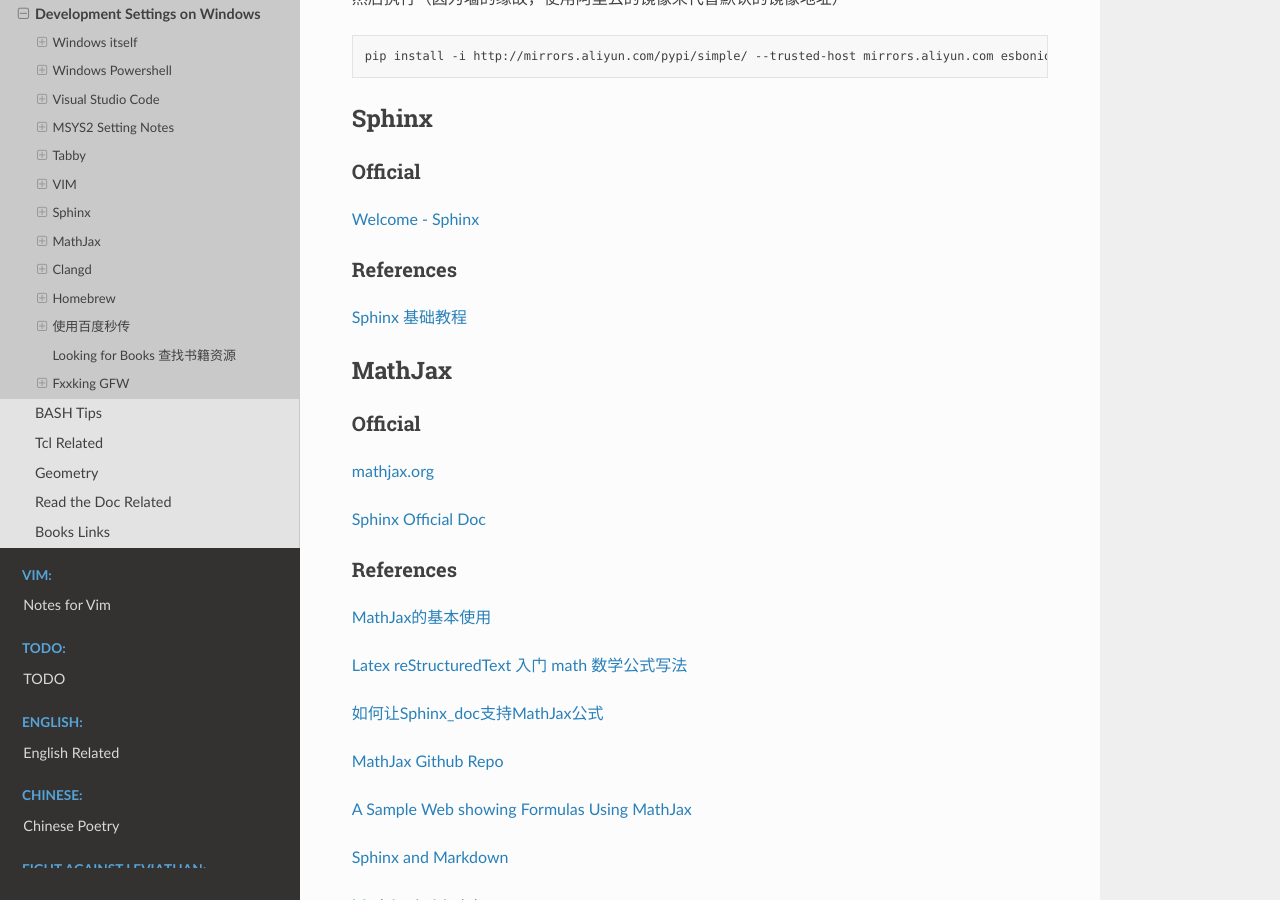
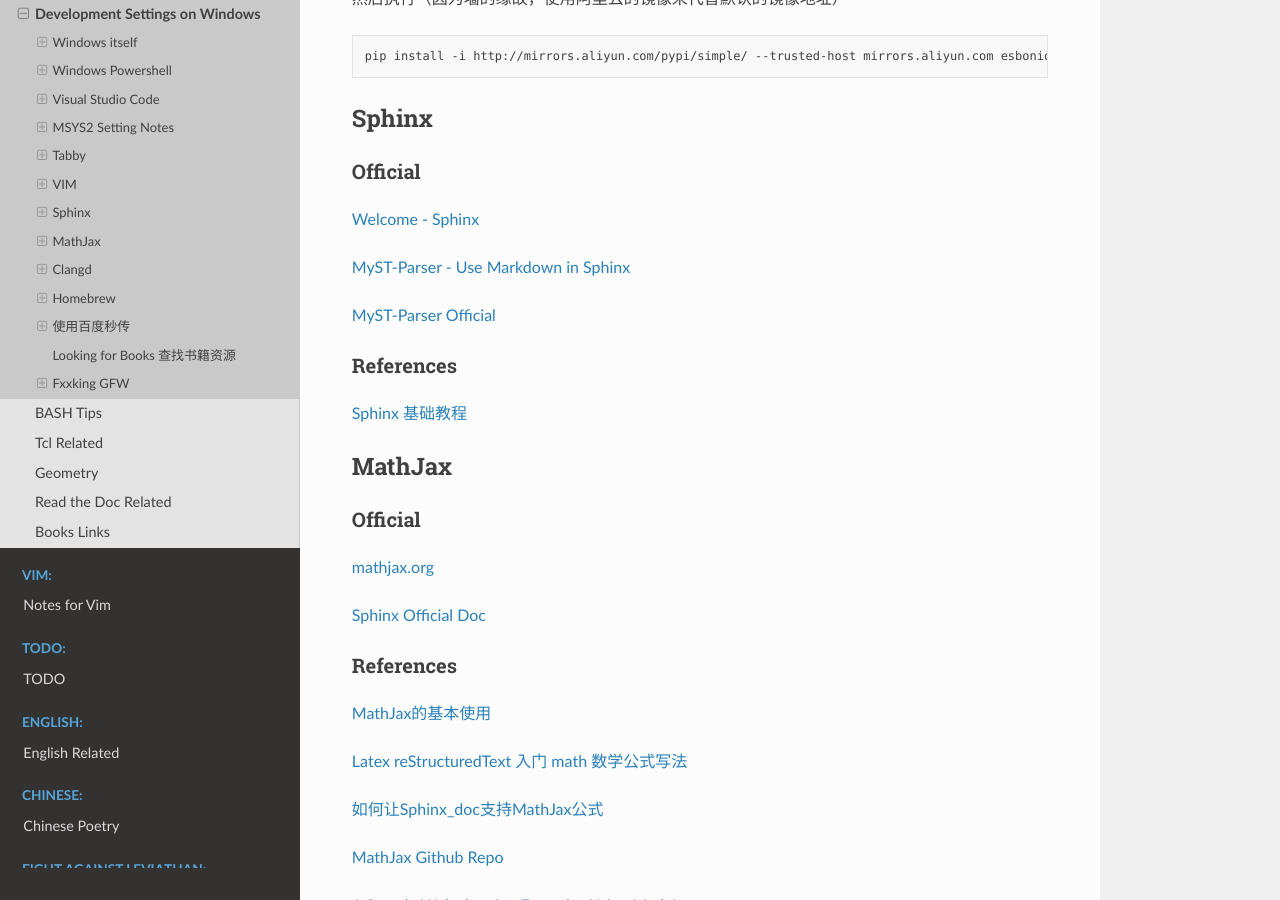
Before and after one commit to Pyrad/pyradnotes, a Sphinx documentation site: the page built from source/Notes/WinDevEnvSetup.md, in a window 1280 px wide and 900 px high, scrolled down 17007 px. Built offline with Sphinx 7.4.7 and the Read the Docs theme 2.0.0, drawn with Linux system fonts in a browser that asks for light colours.

Commit message:
MyST-Parser official URL

```diff
--- a/source/Notes/WinDevEnvSetup.md
+++ b/source/Notes/WinDevEnvSetup.md
@@ -944,6 +944,10 @@
 
 [Welcome - Sphinx]((https://www.sphinx-doc.org/en/master/index.html))
 
+[MyST-Parser - Use Markdown in Sphinx](https://www.sphinx-doc.org/en/master/usage/markdown.html)
+
+[MyST-Parser Official](https://myst-parser.readthedocs.io/en/latest/syntax/optional.html)
+
 
 
 ### References
```
